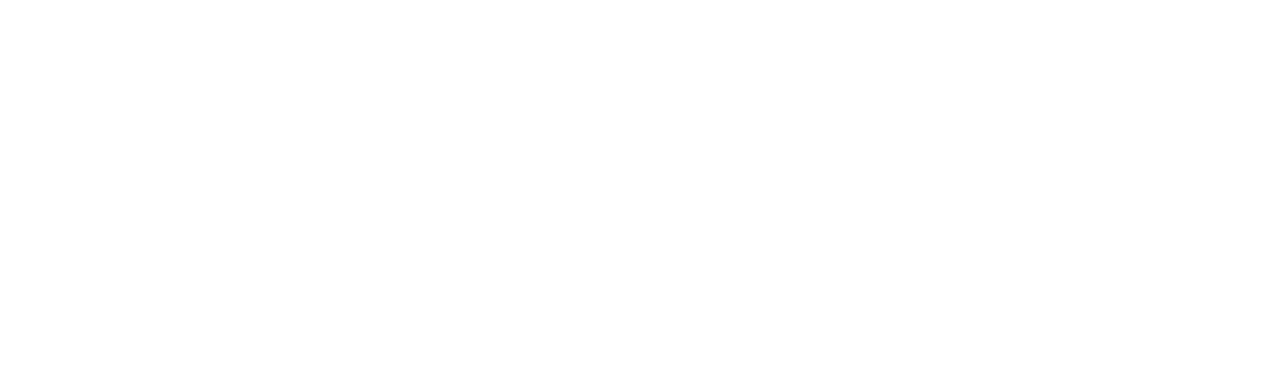
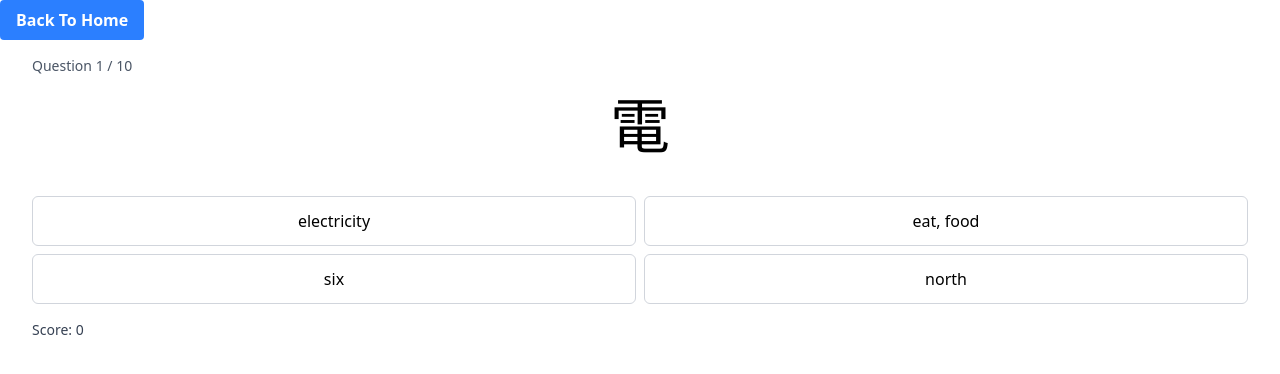
Before and after one commit to SoepyaeMoe/Japanese-Language-Practice, a React (Vite) app in the folder frontend/: page /n5/kanji/quiz in a window 1280 px wide. Before the commit this address had no page. Shown: the top 374 px of the page. Built offline with nearby package versions, Linux system fonts and the light colour scheme.

Commit message:
add kanji quiz page

```diff
--- a/frontend/src/App.jsx
+++ b/frontend/src/App.jsx
@@ -4,6 +4,7 @@
 import Random from "./pages/practice/Random"
 import Study from "./pages/n5/kanji/Study"
 import Practice from "./pages/n5/kanji/Practice"
+import KanjiQuiz from "./pages/n5/kanji/Quiz"
 
 function App() {
   return (
@@ -13,7 +14,8 @@
       <Route path="/quiz" element={<Quiz />} />
       <Route path="/n5/kanji/study" element={<Study />} />
       <Route path="/n5/kanji/practice" element={<Practice />} />
-    </Routes>
+      <Route path="/n5/kanji/quiz" element={<KanjiQuiz />} />
+    </Routes >
   )
 }
 
--- a/frontend/src/pages/home/Home.jsx
+++ b/frontend/src/pages/home/Home.jsx
@@ -16,6 +16,9 @@
             <Link to="/n5/kanji/practice" className="bg-red-500 hover:bg-red-700 text-white font-bold py-2 px-4 rounded mt-4">
                 Practice N5 Kanji
             </Link>
+            <Link to="n5/kanji/quiz" className="bg-red-500 hover:bg-red-700 text-white font-bold py-2 px-4 rounded mt-4">
+                N5 Kanji Quiz
+            </Link>
         </div>
     );
 }
--- /dev/null
+++ b/frontend/src/pages/n5/kanji/Quiz.jsx
@@ -0,0 +1,150 @@
+import React, { useMemo, useState } from 'react'
+import n5Kanjis from '../../../data/n5/kanji'
+import { Link } from 'react-router';
+
+function shuffle(arr) {
+    const a = arr.slice()
+    for (let i = a.length - 1; i > 0; i--) {
+        const j = Math.floor(Math.random() * (i + 1))
+            ;[a[i], a[j]] = [a[j], a[i]]
+    }
+    return a
+}
+
+function getMeaning(item) {
+    if (!item) return ''
+    return (
+        item.meaning ||
+        item.examples?.[0].example ||
+        item.kun ||
+        item.on ||
+        ''
+    )
+}
+
+function Quiz() {
+    const totalQuestions = 10
+
+    const questions = useMemo(() => {
+        const all = Array.isArray(n5Kanjis) ? n5Kanjis.slice() : []
+        if (all.length === 0) return []
+
+        const pool = shuffle(all)
+        const selected = pool.slice(0, Math.min(totalQuestions, pool.length))
+
+        return selected.map((q) => {
+            const correct = getMeaning(q)
+            const others = all.filter((o) => getMeaning(o) && getMeaning(o) !== correct)
+            const distractors = shuffle(others)
+                .slice(0, 3)
+                .map(getMeaning)
+            const choices = shuffle([correct, ...distractors])
+            return {
+                kanji: q.kanji || q.symbol || '',
+                answer: correct,
+                choices,
+            }
+        })
+    }, [])
+
+    const [index, setIndex] = useState(0)
+    const [score, setScore] = useState(0)
+    const [selectedChoice, setSelectedChoice] = useState(null)
+    const [finished, setFinished] = useState(false)
+
+    if (!questions || questions.length === 0) {
+        return <div className="p-4 text-red-600">No kanji data found. Check /data/n5/kanji export.</div>
+    }
+
+    const current = questions[index]
+
+    function handleChoose(choice) {
+        if (selectedChoice !== null || finished) return
+        setSelectedChoice(choice)
+        if (choice === current.answer) setScore((s) => s + 1)
+
+        setTimeout(() => {
+            const next = index + 1
+            if (next >= questions.length) {
+                setFinished(true)
+            } else {
+                setIndex(next)
+                setSelectedChoice(null)
+            }
+        }, 700)
+    }
+
+    function restart() {
+        setIndex(0)
+        setScore(0)
+        setSelectedChoice(null)
+        setFinished(false)
+        window.location.reload()
+    }
+
+    if (finished) {
+        return (
+            <div className="max-w-7xl mx-auto px-4 sm:px-6 lg:px-8">
+                <h2 className="text-2xl font-semibold mb-3">Quiz finished</h2>
+                <p className="mb-4">
+                    Score: <span className="font-medium">{score}</span> / {questions.length}
+                </p>
+                <button
+                    onClick={restart}
+                    className="px-4 py-2 bg-blue-600 text-white rounded-md hover:bg-blue-700 focus:outline-none"
+                >
+                    Restart
+                </button>
+            </div>
+        )
+    }
+
+    return (
+        <>
+            <div className="flex justify-start mb-4">
+                <Link to="/" className="bg-blue-500 hover:bg-blue-700 text-white font-bold py-2 px-4 rounded">Back To Home</Link>
+            </div>
+            <div className="max-w-7xl mx-auto px-4 sm:px-6 lg:px-8">
+                <div className="mb-3 text-sm text-gray-600">
+                    Question {index + 1} / {questions.length}
+                </div>
+
+                <div className="text-center my-3 min-h-[6rem]">
+                    <div className="text-6xl leading-tight">{current.kanji}</div>
+                </div>
+
+                <div className="grid gap-2 grid-cols-2">
+                    {current.choices.map((c) => {
+                        const isSelected = selectedChoice === c
+                        const correct = c === current.answer
+                        let bgClass = 'bg-white'
+                        if (selectedChoice) {
+                            if (isSelected) {
+                                bgClass = correct ? 'bg-green-100' : 'bg-red-100'
+                            } else {
+                                bgClass = correct ? 'bg-green-100' : 'bg-white'
+                            }
+                        }
+
+                        return (
+                            <button
+                                key={c}
+                                onClick={() => handleChoose(c)}
+                                disabled={selectedChoice !== null}
+                                className={`p-3 rounded-md border border-gray-300 text-center transition-colors focus:outline-none ${bgClass} ${selectedChoice ? 'cursor-default' : 'hover:bg-gray-100 cursor-pointer'}`}
+                            >
+                                {c}
+                            </button>
+                        )
+                    })}
+                </div>
+
+                <div className="mt-4 text-sm text-gray-700">
+                    Score: <span className="font-medium">{score}</span>
+                </div>
+            </div>
+        </>
+    )
+}
+
+export default Quiz
```
